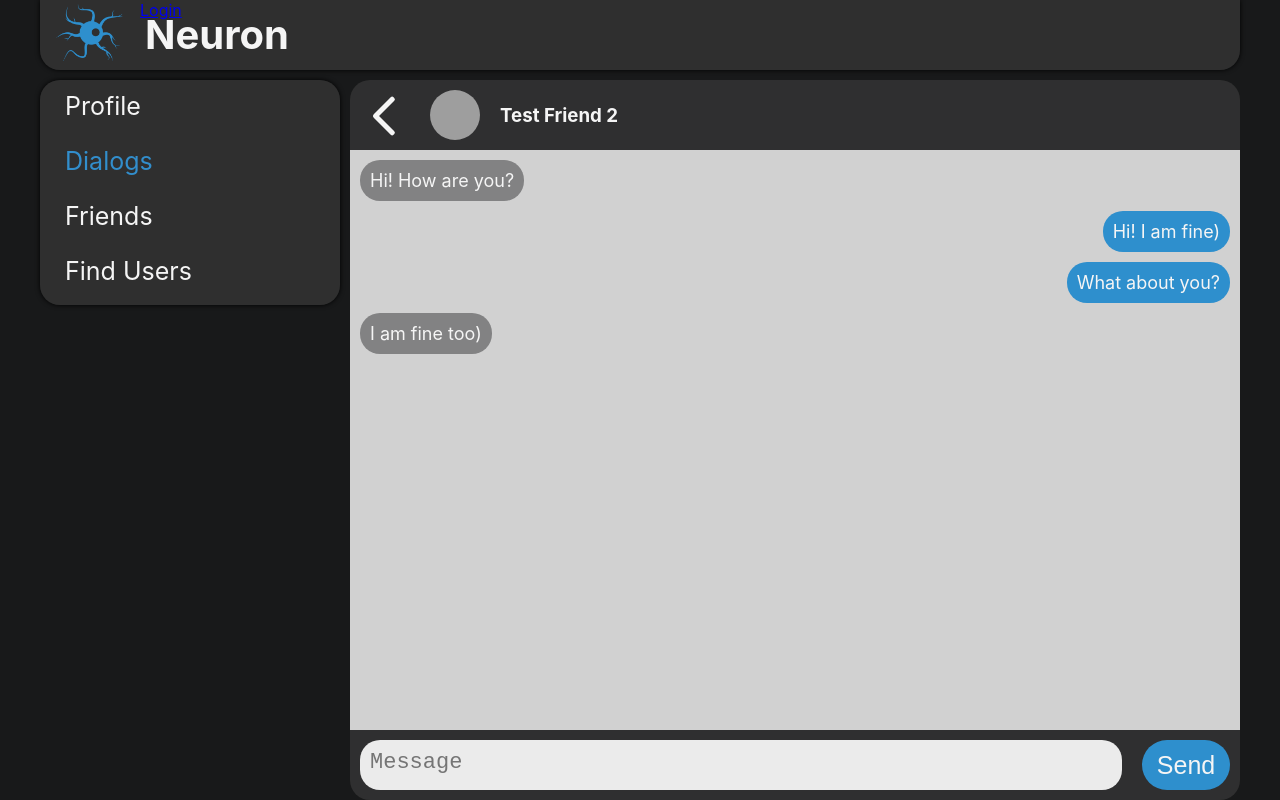
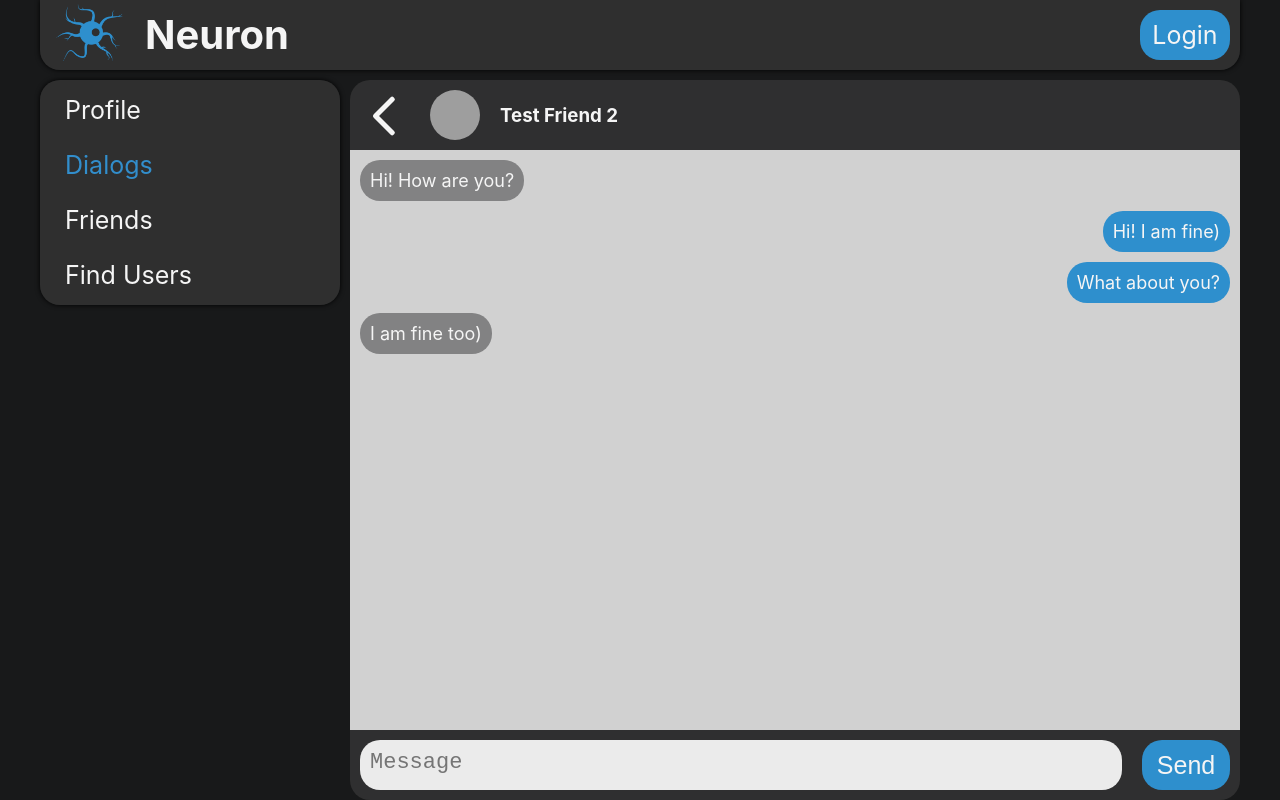
Before and after one commit to MaxKliuba/social-network-app, a React (Create React App) app: page /dialogs/1 in a window 1280 px wide. Built offline with nearby package versions, Linux system fonts and the light colour scheme; no server answers; grey boxes are pictures that could not be loaded.

Commit message:
css updated

```diff
--- a/src/components/Dialogs/Chat/Chat.module.css
+++ b/src/components/Dialogs/Chat/Chat.module.css
@@ -94,7 +94,7 @@
 .my_message {
   border-radius: 20px;
   padding: 10px;
-  background-color: #2E8FCD;
+  background-color: #2e8fcd;
   display: inline-block;
   max-width: 350px;
 }
@@ -114,7 +114,6 @@
   display: inline-block;
   max-width: 350px;
 }
-
 
 .chat_footer {
   height: 70px;
@@ -141,15 +140,15 @@
   border: none;
   outline: none;
   font-size: 22px;
-    color: #18191A;
+  color: #18191a;
   -moz-box-sizing: border-box;
   box-sizing: border-box;
 }
 
 .textarea_button {
   height: 50px;
-    background-color: #2E8FCD;
-    border-radius: 25px;
+  background-color: #2e8fcd;
+  border-radius: 20px;
   margin: 10px;
   text-align: center;
   border: none;
--- a/src/components/Header/Header.jsx
+++ b/src/components/Header/Header.jsx
@@ -8,16 +8,23 @@ function Header(props) {
     <header className={styles.header}>
       <img className={styles.logo} src={logo} alt="logo" />
       <h1 className={styles.title}>Neuron</h1>
-      {props.isAuth ? (
-        <div>
-          <span>{props.login}</span>
+
+      <div className={styles.header_button}>
+        {props.isAuth ? (
+          <div>
+            <span>{props.login}</span>
+          </div>
+        ) : (
+          <div className={styles.login_button}>
+            <NavLink to={"/login"}>Login</NavLink>
+          </div>
+        )}
+      </div>
+
+      {/* <span>{props.login}</span>
           <div className={styles.menu_button}>
             <div className={styles.menu_button_content}></div>
-          </div>
-        </div>
-      ) : (
-        <NavLink to={"/login"}>Login</NavLink>
-      )}
+          </div> */}
     </header>
   );
 }
--- a/src/components/Header/Header.module.css
+++ b/src/components/Header/Header.module.css
@@ -35,6 +35,32 @@
     user-select: none;
     line-height: 60px;
 }
+
+.header_button {
+    float: right;
+    height: 50px;
+    margin: 10px;
+}
+
+.login_button {
+    height: 100%;
+    width: 90px;
+    border-radius: 20px;
+    background-color: #2E8FCD;
+    font-size: 25px;
+}
+
+.login_button a {
+    display: block;
+    height: 50px;
+    line-height: 50px;
+    text-align: center;
+    color: whitesmoke;
+    text-decoration: none;
+}
+
+
+
 
 .menu_button {
     position: absolute;
--- a/src/components/Navbar/Navbar.module.css
+++ b/src/components/Navbar/Navbar.module.css
@@ -20,11 +20,11 @@
 
 .item a {
     display: block;
-    height: 100%;
+    height: 50px;
+    line-height: 50px;
     text-align: left;
     color: whitesmoke;
     text-decoration: none;
-    padding-top: 6px;
     padding-left: 20px;
 }
 
@@ -34,7 +34,8 @@ a.activeLink {
 
 .item_indicator {
     float: right;
-    height: 20px;
+    height: 30px;
+    line-height: 30px;
     min-width: 20px;
     max-width: 100px;
     margin: 5px;
--- a/src/components/Profile/MyPosts/MyPosts.module.css
+++ b/src/components/Profile/MyPosts/MyPosts.module.css
@@ -31,7 +31,7 @@
     width: 100px;
     height: 50px;
     background-color: #2E8FCD;
-    border-radius: 25px;
+    border-radius: 20px;
     text-align: center;
     border: none;
     outline: none;
```
Lines whose indentation alone changed are shown as unchanged.
